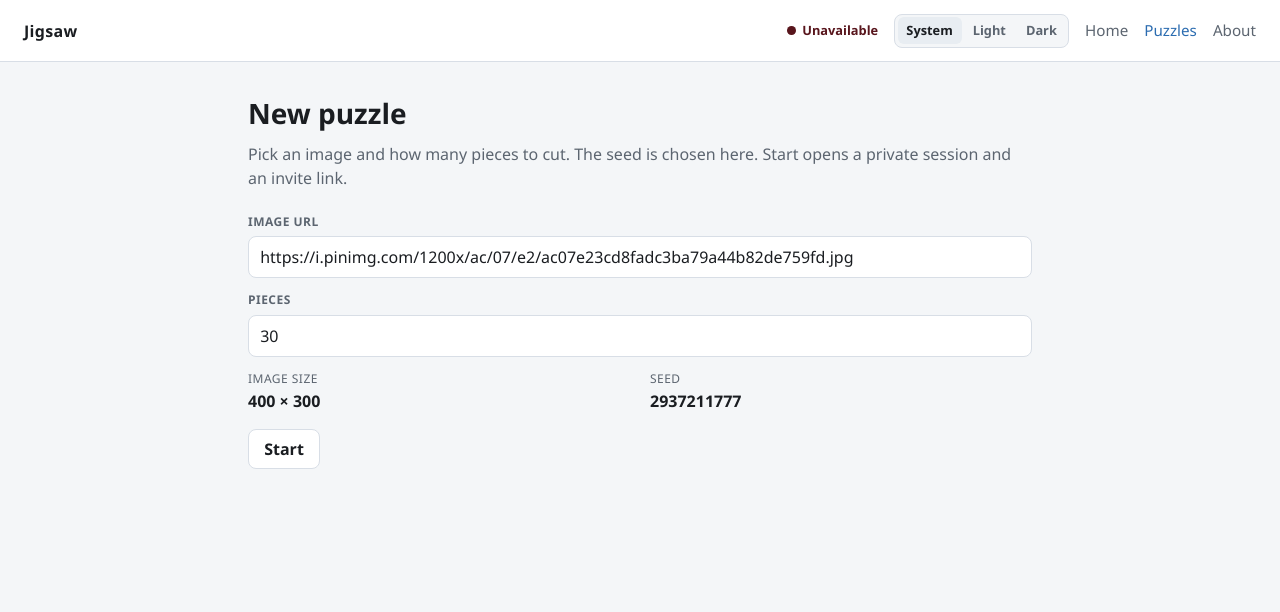
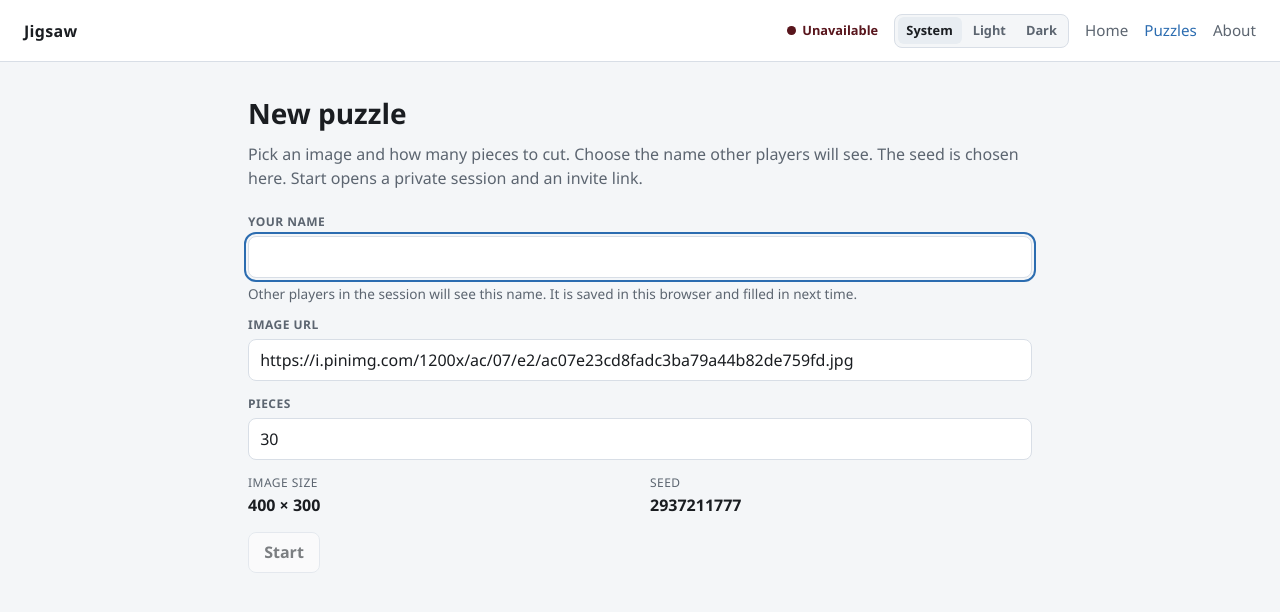
Before and after one commit to jigsaw-gg/jigsaw-gg.github.io, a React (Vite) app: page /puzzles in a window 1280 px wide. Shown: the top 612 px of the page. Built offline with nearby package versions, Linux system fonts and the light colour scheme.

Commit message:
use player names

```diff
--- a/src/App.css
+++ b/src/App.css
@@ -295,7 +295,15 @@
   color: var(--muted);
 }
 
+.field__hint {
+  margin: 0;
+  color: var(--muted);
+  font-size: 0.85rem;
+  line-height: 1.4;
+}
+
 .field input {
+  width: 100%;
   font: inherit;
   color: var(--text);
   background: var(--surface);
@@ -357,6 +365,40 @@
 .invite .field {
   flex: 1;
   margin-bottom: 0;
+}
+
+.players-block {
+  margin-bottom: 1.25rem;
+}
+
+.players-block h2 {
+  margin: 0 0 0.55rem;
+  font-size: 0.75rem;
+  font-weight: 700;
+  letter-spacing: 0.04em;
+  text-transform: uppercase;
+  color: var(--muted);
+}
+
+.players {
+  display: flex;
+  flex-wrap: wrap;
+  gap: 0.4rem;
+  margin: 0;
+  padding: 0;
+  list-style: none;
+}
+
+.players li {
+  border: 1px solid var(--border);
+  border-radius: 999px;
+  padding: 0.25rem 0.7rem;
+  background: var(--surface);
+  font-weight: 600;
+}
+
+.players-block .muted {
+  margin: 0.55rem 0 0;
 }
 
 .play-mode {
--- /dev/null
+++ b/src/components/PlayerNameField.tsx
@@ -0,0 +1,29 @@
+import { MAX_PLAYER_NAME_LENGTH } from '../playerName.ts'
+
+export function PlayerNameField({
+  value,
+  onChange,
+  autoFocus = false,
+}: {
+  value: string
+  onChange: (value: string) => void
+  autoFocus?: boolean
+}) {
+  return (
+    <label className="field">
+      <span>Your name</span>
+      <input
+        value={value}
+        onChange={(event) => onChange(event.target.value)}
+        autoComplete="nickname"
+        autoFocus={autoFocus}
+        maxLength={MAX_PLAYER_NAME_LENGTH}
+        spellCheck={false}
+      />
+      <p className="field__hint">
+        Other players in the session will see this name. It is saved in this
+        browser and filled in next time.
+      </p>
+    </label>
+  )
+}
--- a/src/pages/PlayPage.tsx
+++ b/src/pages/PlayPage.tsx
@@ -1,6 +1,15 @@
 import { useEffect, useRef, useState } from 'react'
 import { useParams } from 'react-router-dom'
+import { PlayerNameField } from '../components/PlayerNameField.tsx'
 import { PuzzleBoard } from '../components/PuzzleBoard.tsx'
+import {
+  clearConfirmedPlayerName,
+  normalizePlayerName,
+  peekConfirmedPlayerName,
+  readPlayerId,
+  readPlayerName,
+  writePlayerName,
+} from '../playerName.ts'
 import { chooseGrid } from '../puzzle/cut.ts'
 import { normalizeSessionId } from '../puzzle/session.ts'
 import { usePuzzleSession } from '../puzzle/usePuzzleSession.ts'
@@ -18,12 +27,67 @@ export function PlayPage() {
       </main>
     )
   }
-  return <PlaySession sessionId={sessionId} />
+  return <PlayEntry sessionId={sessionId} />
 }
 
-function PlaySession({ sessionId }: { sessionId: string }) {
-  const { setup, phase, channelError, channelName, source } =
-    usePuzzleSession(sessionId)
+function PlayEntry({ sessionId }: { sessionId: string }) {
+  const [routedName] = useState(peekConfirmedPlayerName)
+  const [playerName, setPlayerName] = useState(
+    () => routedName ?? readPlayerName(),
+  )
+  const [confirmedName, setConfirmedName] = useState<string | null>(routedName)
+
+  useEffect(() => {
+    if (!routedName) return
+    // Drop the one-time skip after this page mounts. A later open asks again.
+    const timer = window.setTimeout(clearConfirmedPlayerName, 0)
+    return () => window.clearTimeout(timer)
+  }, [routedName])
+
+  if (!confirmedName) {
+    const name = normalizePlayerName(playerName)
+    return (
+      <main className="page">
+        <h1>Join puzzle</h1>
+        <p className="lede">
+          Choose the name other players will see before entering this session.
+        </p>
+        <form
+          className="setup"
+          onSubmit={(event) => {
+            event.preventDefault()
+            if (!name) return
+            writePlayerName(name)
+            setPlayerName(name)
+            setConfirmedName(name)
+          }}
+        >
+          <PlayerNameField
+            value={playerName}
+            onChange={setPlayerName}
+            autoFocus
+          />
+          <button type="submit" className="button" disabled={name === null}>
+            Join
+          </button>
+        </form>
+      </main>
+    )
+  }
+
+  return <PlaySession sessionId={sessionId} playerName={confirmedName} />
+}
+
+function PlaySession({
+  sessionId,
+  playerName,
+}: {
+  sessionId: string
+  playerName: string
+}) {
+  const [playerId] = useState(readPlayerId)
+  const { setup, phase, channelError, channelName, source, players } =
+    usePuzzleSession(sessionId, { id: playerId, name: playerName })
   const inviteUrl = `${window.location.origin}/play/${sessionId}`
   const [copied, setCopied] = useState(false)
   const [playing, setPlaying] = useState(false)
@@ -32,6 +96,7 @@ function PlaySession({ sessionId }: { sessionId: string }) {
   const grid = setup
     ? chooseGrid(setup.pieceCount, setup.imageWidth, setup.imageHeight)
     : null
+  const others = players.filter((player) => !player.self)
 
   useEffect(() => {
     if (!playing) return
@@ -80,6 +145,20 @@ function PlaySession({ sessionId }: { sessionId: string }) {
               ? 'Setup is saved in this browser. Connected players can request it.'
               : 'Waiting for a connected player who already has this session.'}
         </p>
+        <section className="players-block" aria-label="Players">
+          <h2>Players</h2>
+          <ul className="players">
+            {players.map((player) => (
+              <li key={player.id}>
+                {player.name}
+                {player.self ? ' (you)' : ''}
+              </li>
+            ))}
+          </ul>
+          {others.length === 0 && (
+            <p className="muted">Waiting for other players to join.</p>
+          )}
+        </section>
         <section className="invite">
           <label className="field">
             <span>Invite link</span>
--- a/src/pages/PuzzlesPage.tsx
+++ b/src/pages/PuzzlesPage.tsx
@@ -1,5 +1,12 @@
 import { useEffect, useState } from 'react'
 import { useNavigate } from 'react-router-dom'
+import { PlayerNameField } from '../components/PlayerNameField.tsx'
+import {
+  normalizePlayerName,
+  readPlayerName,
+  rememberConfirmedPlayerName,
+  writePlayerName,
+} from '../playerName.ts'
 import {
   createSessionId,
   DEFAULT_IMAGE_URL,
@@ -10,6 +17,7 @@ import {
 
 export function PuzzlesPage() {
   const navigate = useNavigate()
+  const [playerName, setPlayerName] = useState(readPlayerName)
   const [imageUrl, setImageUrl] = useState(DEFAULT_IMAGE_URL)
   const [pieceCount, setPieceCount] = useState(String(DEFAULT_PIECE_COUNT))
   const [seed] = useState(() => crypto.getRandomValues(new Uint32Array(1))[0])
@@ -40,10 +48,13 @@ export function PuzzlesPage() {
 
   const count = Number(pieceCount)
   const countOk = Number.isInteger(count) && count >= 1 && count <= 200
-  const canStart = imageSize !== null && countOk
+  const name = normalizePlayerName(playerName)
+  const canStart = imageSize !== null && countOk && name !== null
 
   function start() {
-    if (!imageSize || !countOk) return
+    if (!imageSize || !countOk || !name) return
+    writePlayerName(name)
+    rememberConfirmedPlayerName(name)
     const sessionId = createSessionId()
     const setup: PuzzleSetup = {
       imageUrl: imageUrl.trim(),
@@ -60,8 +71,9 @@ export function PuzzlesPage() {
     <main className="page">
       <h1>New puzzle</h1>
       <p className="lede">
-        Pick an image and how many pieces to cut. The seed is chosen here. Start
-        opens a private session and an invite link.
+        Pick an image and how many pieces to cut. Choose the name other players
+        will see. The seed is chosen here. Start opens a private session and an
+        invite link.
       </p>
       <form
         className="setup"
@@ -70,6 +82,11 @@ export function PuzzlesPage() {
           start()
         }}
       >
+        <PlayerNameField
+          value={playerName}
+          onChange={setPlayerName}
+          autoFocus
+        />
         <label className="field">
           <span>Image URL</span>
           <input
--- /dev/null
+++ b/src/playerName.ts
@@ -0,0 +1,91 @@
+import { nanoid } from 'nanoid'
+
+export const MAX_PLAYER_NAME_LENGTH = 40
+
+const NAME_KEY = 'jigsaw-player-name'
+const ID_KEY = 'jigsaw-player-id'
+const PLAYER_ID = /^[A-Za-z0-9_-]{21}$/
+
+const PENDING_CONFIRM_KEY = 'jigsaw-player-name-pending'
+
+/** Trimmed display name, or null when it should not be shown to other players. */
+export function normalizePlayerName(value: string): string | null {
+  const name = value.trim().replace(/\s+/g, ' ')
+  if (name.length < 1 || name.length > MAX_PLAYER_NAME_LENGTH) return null
+  if (hasControlChar(name)) return null
+  return name
+}
+
+function hasControlChar(name: string): boolean {
+  for (let index = 0; index < name.length; index += 1) {
+    const code = name.charCodeAt(index)
+    if (code <= 31 || code === 127) return true
+  }
+  return false
+}
+
+export function readPlayerName(): string {
+  try {
+    const raw = localStorage.getItem(NAME_KEY)
+    if (!raw) return ''
+    return normalizePlayerName(raw) ?? ''
+  } catch {
+    return ''
+  }
+}
+
+export function writePlayerName(name: string): void {
+  const normalized = normalizePlayerName(name)
+  if (!normalized) return
+  try {
+    localStorage.setItem(NAME_KEY, normalized)
+  } catch {
+    // ignore quota / privacy mode errors
+  }
+}
+
+/** Stable id for this browser so a renamed player stays one person in the session. */
+export function readPlayerId(): string {
+  try {
+    const raw = localStorage.getItem(ID_KEY)
+    if (raw && PLAYER_ID.test(raw)) return raw
+  } catch {
+    // Fall through and issue a new id for this page load.
+  }
+  const id = nanoid(21)
+  try {
+    localStorage.setItem(ID_KEY, id)
+  } catch {
+    // The id still distinguishes this tab until it is closed.
+  }
+  return id
+}
+
+/** Skip the invite prompt once, for the session this browser just created. */
+export function rememberConfirmedPlayerName(name: string): void {
+  const normalized = normalizePlayerName(name)
+  if (!normalized) return
+  try {
+    sessionStorage.setItem(PENDING_CONFIRM_KEY, normalized)
+  } catch {
+    // The play page will ask again.
+  }
+}
+
+export function peekConfirmedPlayerName(): string | null {
+  try {
+    const raw = sessionStorage.getItem(PENDING_CONFIRM_KEY)
+    if (!raw) return null
+    return normalizePlayerName(raw)
+  } catch {
+    return null
+  }
+}
+
+export function clearConfirmedPlayerName(): void {
+  try {
+    sessionStorage.removeItem(PENDING_CONFIRM_KEY)
+  } catch {
+    // ignore privacy mode errors
+  }
+}
```
Also changed, not shown: src/puzzle/usePuzzleSession.ts (+101 -4 lines).
